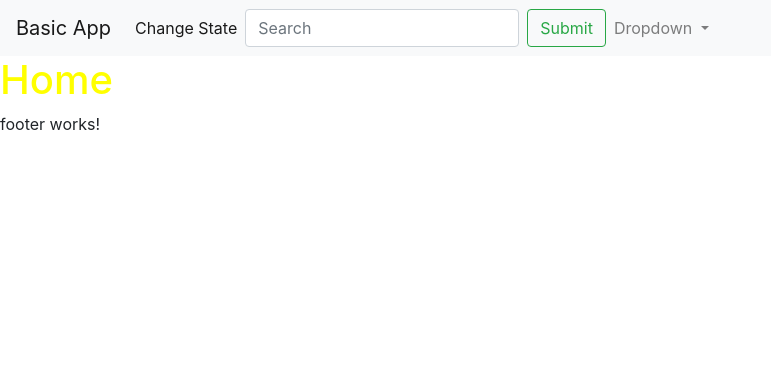
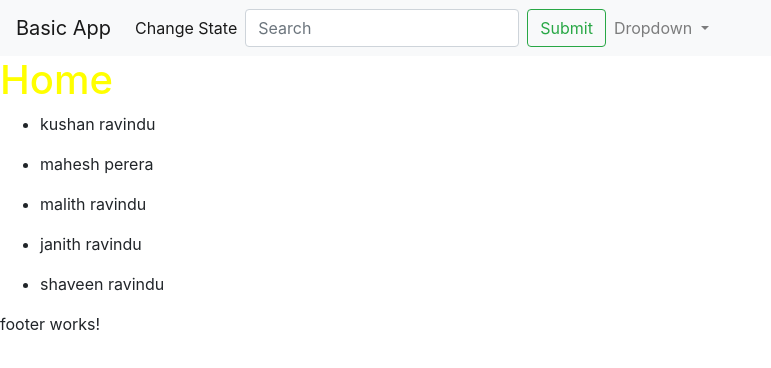
Before and after one commit to RavinduSamaranayake/Angular_basic_app, an Angular app: page / in a window 1280 px wide. Shown: the top 368 px of the page, without its empty margins (0-771 px from the left). Built offline with nearby package versions, Linux system fonts and the light colour scheme.

Commit message:
working with ng for loop

```diff
--- a/src/app/app.component.html
+++ b/src/app/app.component.html
@@ -1,3 +1,9 @@
 <app-nav-bar></app-nav-bar>
 <h1 [setmycolor]="fcolor" [lcolor]="lcolor">Home</h1>
+<div>
+    <ul *ngFor = "let user of users;">
+         <li>{{user.fname}} {{user.lname}}</li>
+    </ul>
+
+</div>
 <app-footer></app-footer>
--- a/src/app/app.component.ts
+++ b/src/app/app.component.ts
@@ -9,4 +9,11 @@ export class AppComponent {
   title = 'basic-app';
   fcolor = "brown";
   lcolor = "green";
+
+  users = [{fname : "kushan" , lname : "ravindu"},
+           {fname : "mahesh" , lname : "perera"},
+           {fname : "malith" , lname : "ravindu"},
+           {fname : "janith" , lname : "ravindu"},
+           {fname : "shaveen" , lname : "ravindu"},
+          ]
 }
```
